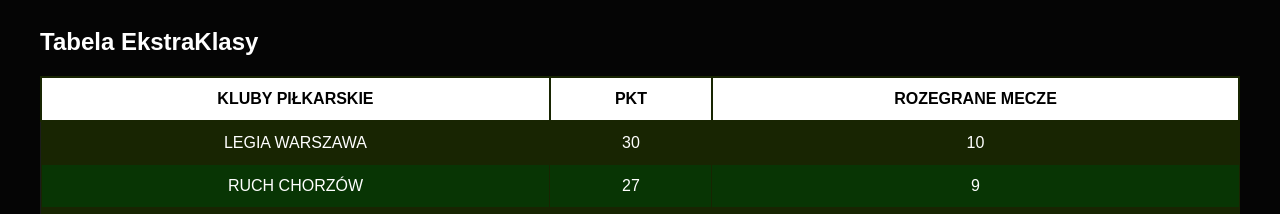
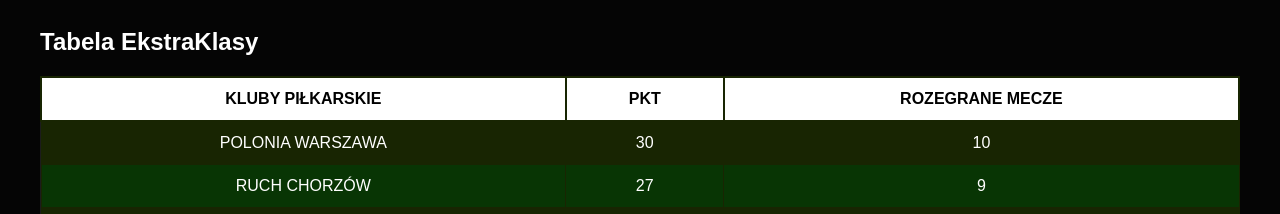
Before and after one commit to Gracus09/LEGIA_Warszawa_gracus09.github.io, a plain HTML site: page index.html in a window 1280 px wide. Shown: the part 800-1014 px from the top of the page. Drawn offline with Linux system fonts and the light colour scheme.

Commit message:
Add files via upload

```diff
--- a/index.html
+++ b/index.html
@@ -140,7 +140,7 @@
       <th>ROZEGRANE MECZE</th>
     </tr>
     <tr>
-      <td>LEGIA WARSZAWA</td>
+      <td>POLONIA WARSZAWA</td>
       <td>30</td>
       <td>10</td>
     </tr>
```
